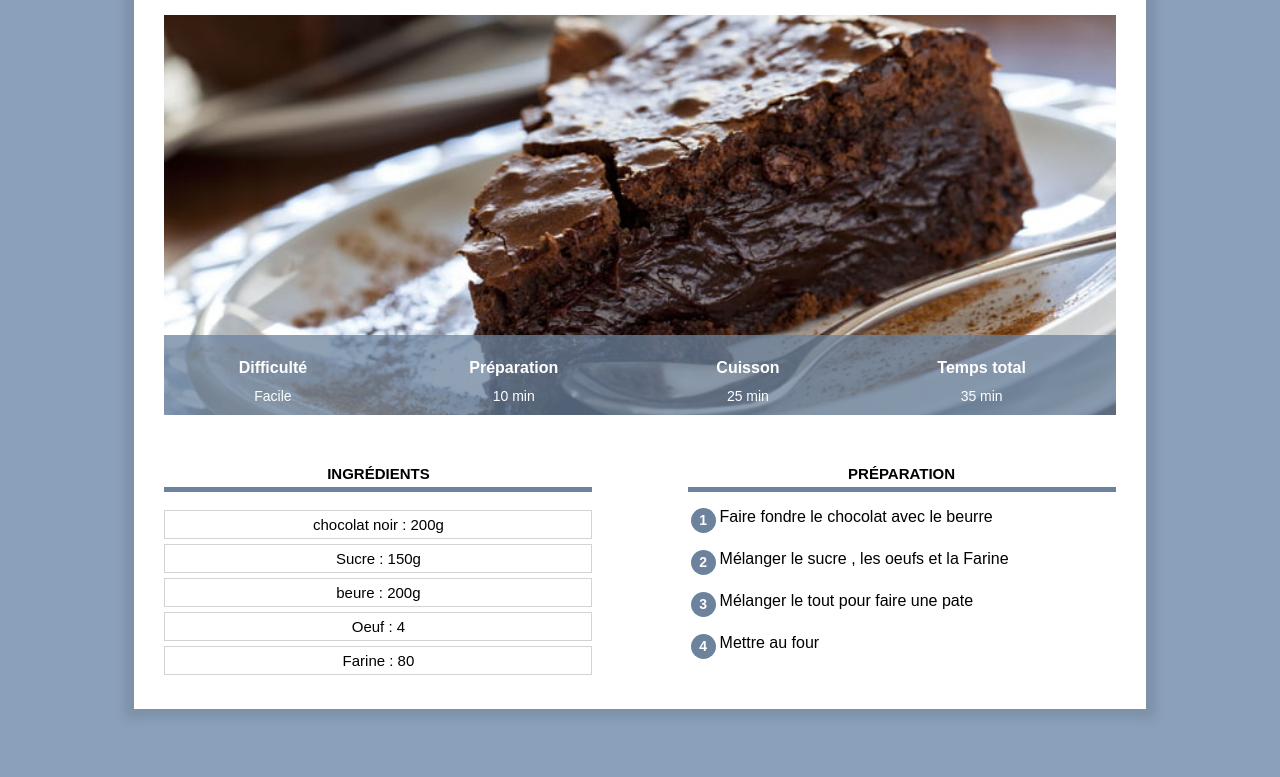
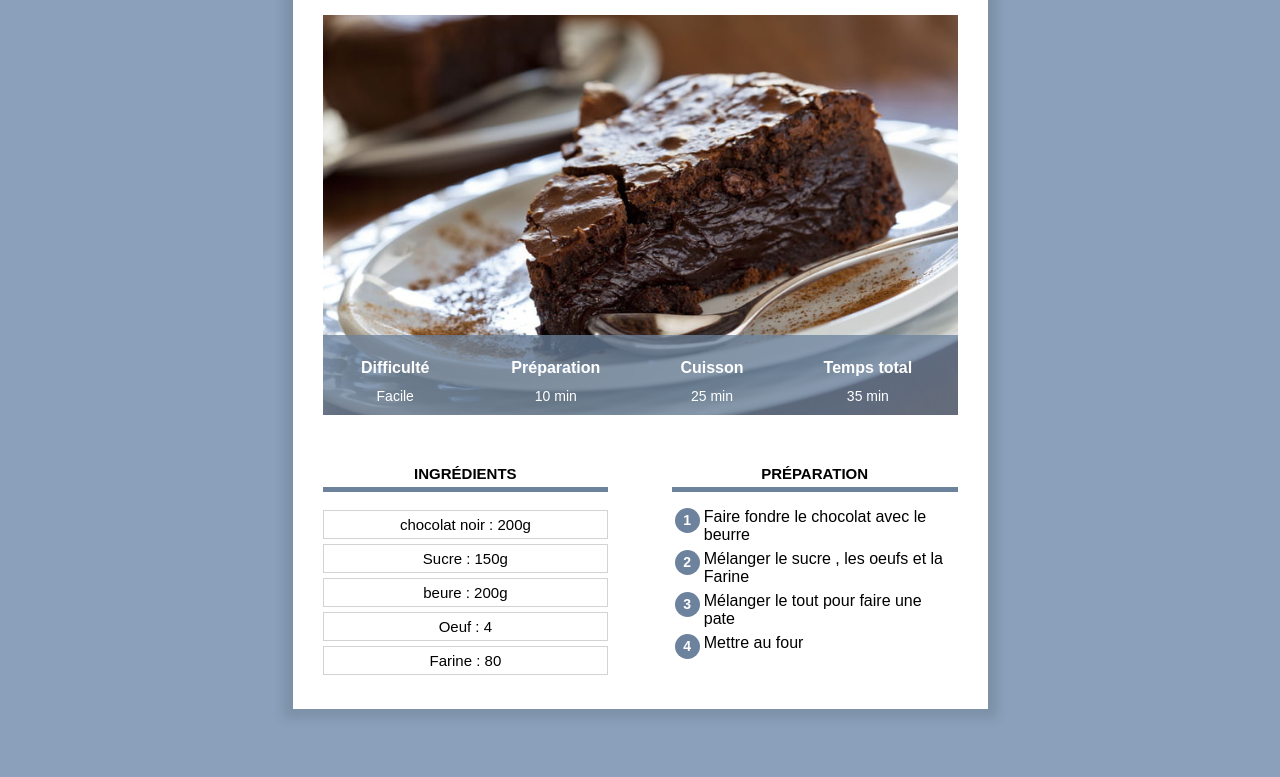
Before and after one commit to argrylnarquy/site_recette, a plain HTML site: page index.html in a window 1280 px wide. Shown: the part 221-998 px from the top of the page. Drawn offline with Linux system fonts and the light colour scheme.

Commit message:
Add files via upload

```diff
--- a/index.html
+++ b/index.html
@@ -3,6 +3,7 @@
     <head>
         <title>Gateau au chocolat </title>
         <meta charset="UTF-8">
+        <meta name="viewport" content="width=device-width, initial-scale=1.0">
         <link rel="stylesheet" href="recette.css"/>
     </head>
     <body>
@@ -52,11 +53,11 @@
                     <h2>Ingrédients</h3>
 
                     <div class="colone3">
-                        <p>chocolat noir : 200g </li>
-                        <p>Sucre : 150g </li>
-                        <p>beure : 200g </li>
-                        <p>Oeuf : 4</li>
-                        <p>Farine : 80 </li>
+                        <p>chocolat noir : 200g </p>
+                        <p>Sucre : 150g </p>
+                        <p>beure : 200g </p>
+                        <p>Oeuf : 4</p>
+                        <p>Farine : 80 </p>
                     </div>
                 </div>
 
--- a/recette.css
+++ b/recette.css
@@ -13,9 +13,9 @@ body{
 
 div.contenu{
     background-color: white;
-    margin: 60px 10% 60px 10%;
-    padding: 0px 30px 30px 30px;
-    min-width: 395px;
+    margin: 40px 8px 40px 8px;
+    padding: 0px 8px 20px 8px;
+    /*min-width: 395px;*/
     box-shadow: 0 0 10px 10px rgba(0, 0, 0, 0.1);
     overflow: visible;
 }
@@ -69,24 +69,24 @@ div.infos{
     position: relative;
 }
 
-table.infos{
+table.infos {
     position: absolute;
     bottom: 0;
     width: 100%;
     color: white;
     background-color: #6C829DC0;
-    height: 80px;
+    height: 50px;
 
 }
 
 table.infos td{
     text-align: center;
-    font-size: 14px;
+    font-size: 12px;
     vertical-align: top;
 }
 
 table.infos th{
-    font-size: 16px;
+    font-size: 14px;
     vertical-align: bottom;
     padding: 8px;
 }
@@ -109,17 +109,12 @@ div.colone h2 {
 }
 
 div.colone {
-    width: 45%;
+    width: 100%;
     margin-top: 20px;
 }
 
-div.colone1{
+div.colone1 {
     display: inline-block;
-    margin-right: 10%;
-}
-
-div.colone2{
-    float: right;
 }
 
 div.colone3 p {
@@ -161,3 +156,48 @@ table.preparation td.preparation-etape {
 table.preparation tr {
     height: 40px;
 }
+
+/* style pour ordinateur responsive*/
+
+@media only screen and (min-width: 768px) {
+    div.contenu {
+        min-width: 395px;
+        margin: 60px 10% 60px 10%;
+        padding: 0px 30px 30px 30px;
+    }
+
+    table.infos {
+        height: 80px;
+    }
+
+    table.infos td{
+        font-size: 14px;
+    }
+
+    table.infos th{
+        font-size: 16px;
+    }
+
+    div.colone {
+        width: 45%;
+    }
+
+    div.colone1{
+        margin-right: 10%;
+    }
+
+    div.colone2{
+        float: right;
+    }
+
+    @media only screen and (min-width: 900px) {
+        div.contenu {
+            margin-left: auto;
+            margin-right: auto;
+            width: 635px;
+        }
+    }
+
+
+
+}
```
Also changed, not shown: recette.html (+6 -5 lines).
